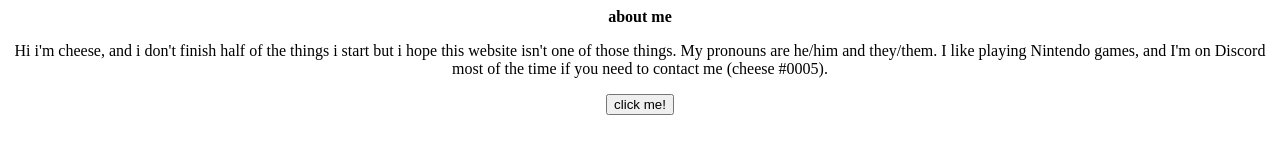
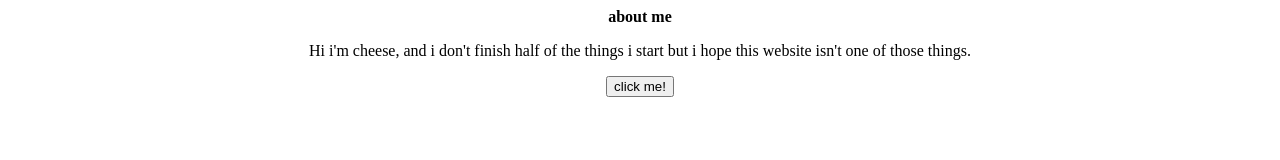
Before and after one commit to dairy-product/dairy-product.github.io, a plain HTML site: page index.html in a window 1280 px wide. Drawn offline with Linux system fonts and the light colour scheme.

Commit message:
Update index.html

```diff
--- a/index.html
+++ b/index.html
@@ -3,8 +3,8 @@
 
 <h1 style="text-align:center;"><b>about me</b></h1>
 
-<p style="text-align:center;">Hi i'm cheese, and i don't finish half of the things i start but i hope this website isn't one of those things.
-My pronouns are he/him and they/them. I like playing Nintendo games, and I'm on Discord most of the time if you need to contact me (cheese #0005).</p>
+<p style="text-align:center;">Hi i'm cheese, and i don't finish half of the things i start but i hope this website isn't one of those things.</p>
+<p My pronouns are he/him and they/them. I like playing Nintendo games, and I'm on Discord most of the time if you need to contact me (cheese #0005).</p>
 
 
 
```
